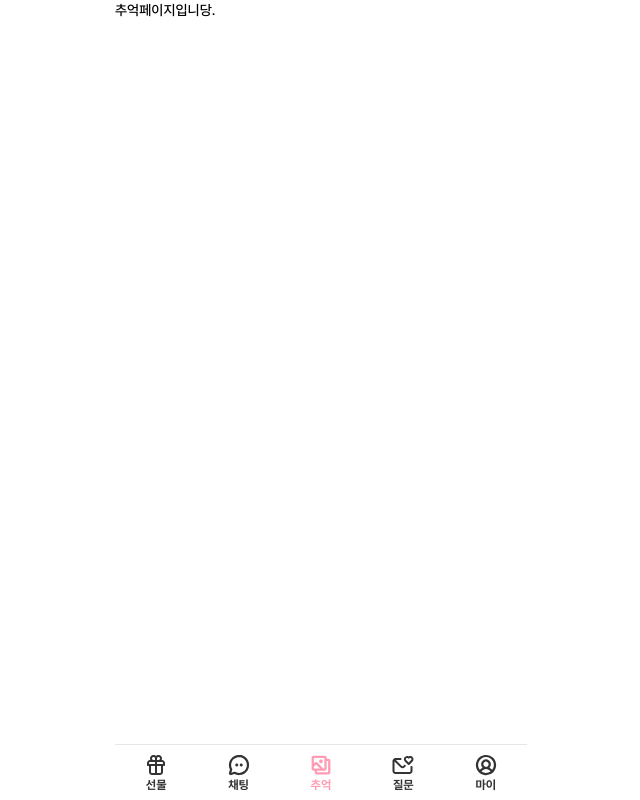
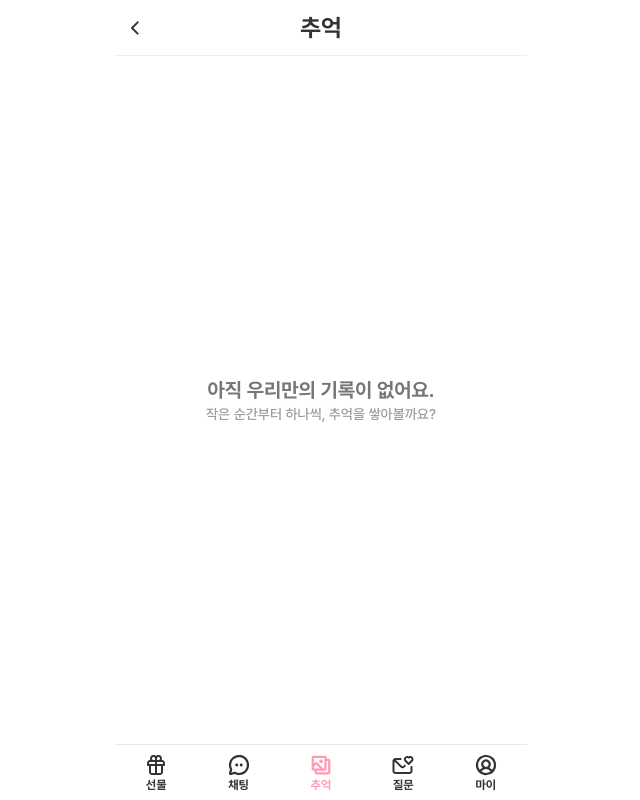
Before and after one commit to LoFin-official/LoFin-FE, a Next.js app: page /memory in a window 1280 px wide. Shown: the whole page, without its empty margins (319-959 px from the left). Built offline with nearby package versions, Linux system fonts and the light colour scheme.

Commit message:
📝 Update : 추억 페이지 헤더 및 텍스트 컴포넌트 적용

```diff
--- a/src/pages/memory/index.tsx
+++ b/src/pages/memory/index.tsx
@@ -1,14 +1,31 @@
 import BottomBar from '@/components/shared/BottomBar';
+import Header from '@/components/shared/Header';
+import NoItemText from '@/components/shared/NoItemText';
 import React from 'react';
 import { ReactNode } from 'react';
 
 export default function MemoryPage() {
-  return <div>추억페이지입니당.</div>;
+  const memories = []; // 현재는 비어 있고, 나중에 데이터를 받아오게 될 부분
+
+  const hasMemories = memories.length > 0;
+  return (
+    <>
+      <div>
+        {hasMemories ? (
+          // 나중에 추억 아이템이 생기면 여기에 컴포넌트 or 리스트를 렌더링
+          <div>추억 아이템 리스트 출력 영역</div>
+        ) : (
+          <NoItemText title='아직 우리만의 기록이 없어요.' subtitle='작은 순간부터 하나씩, 추억을 쌓아볼까요?' />
+        )}
+      </div>
+    </>
+  );
 }
 
 MemoryPage.getLayout = (page: ReactNode) => {
   return (
     <>
+      <Header>추억</Header>
       <BottomBar>{page}</BottomBar>
     </>
   );
```
